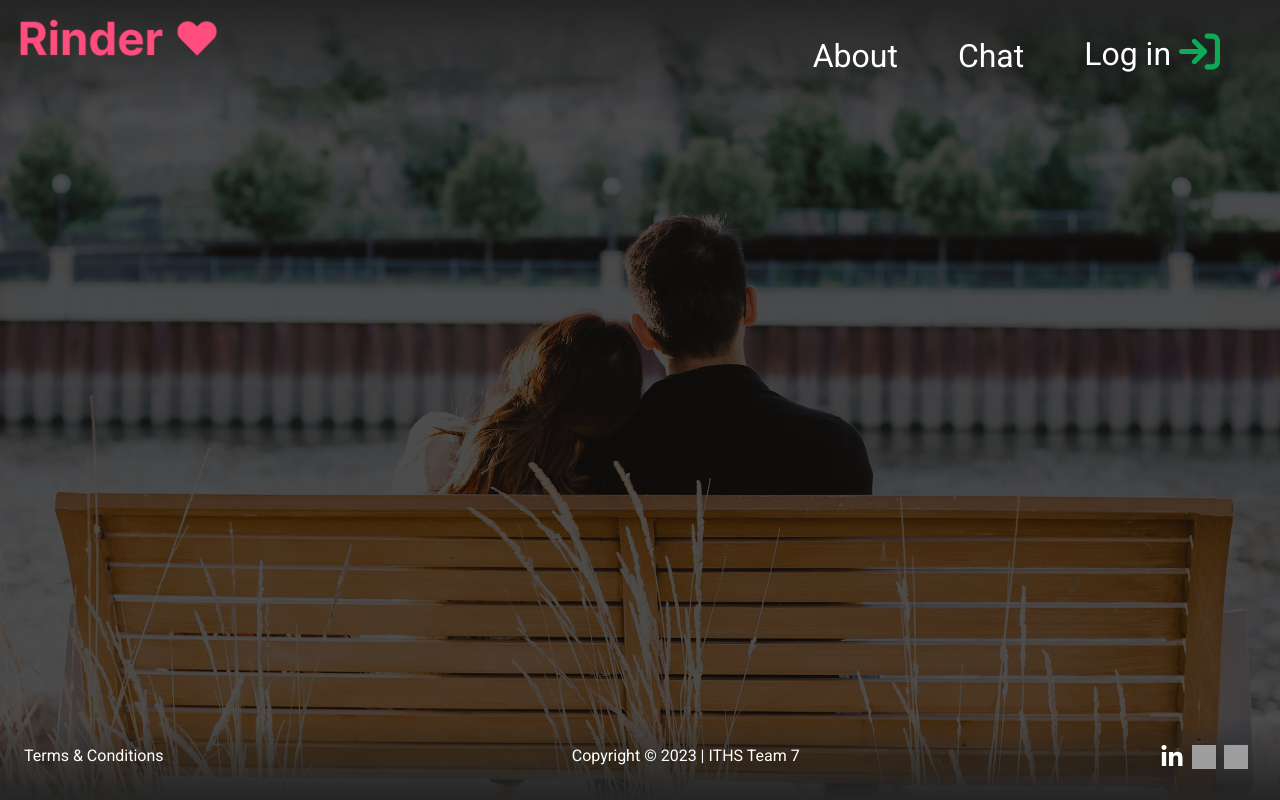
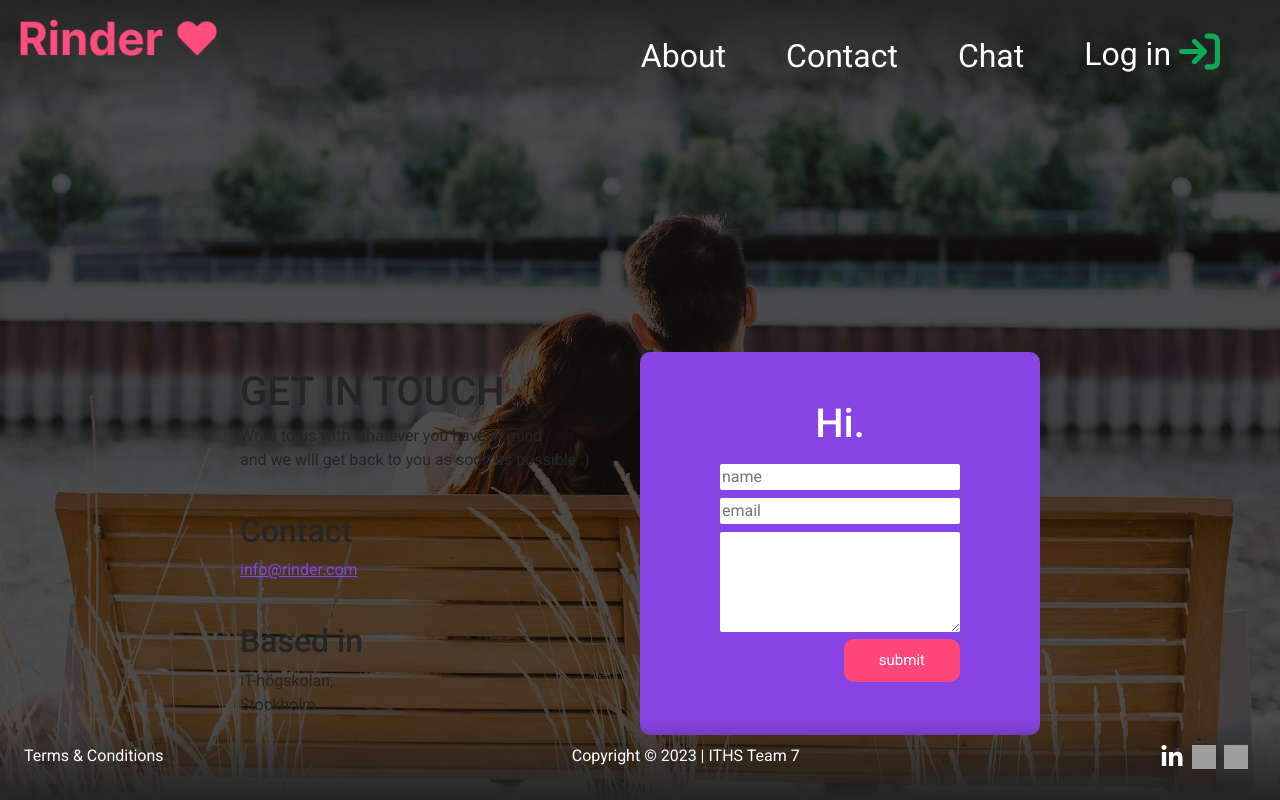
Before and after one commit to ITHS-Team-7/rinder, a Vue app: page /contact in a window 1280 px wide. Built offline with nearby package versions, Linux system fonts and the light colour scheme; grey boxes are pictures that could not be loaded.

Commit message:
lagt till contact sida

```diff
--- a/src/assets/main.css
+++ b/src/assets/main.css
@@ -22,7 +22,6 @@ footer {
   height: 80px;
 }
 
-
 body {
   background-image: linear-gradient(rgba(0, 0, 0, 0.7), rgba(0, 0, 0, 0.7)),
     url("../assets/dating.jpg");
@@ -33,10 +32,8 @@ body {
   background-attachment: fixed;
 }
 
-
 body {
   font-family: "Roboto", sans-serif;
   margin: 0px;
   padding: 0px;
-    overflow-y: hidden;
 }
--- /dev/null
+++ b/src/components/ContactPage.vue
@@ -0,0 +1,176 @@
+<script setup>
+import { RouterLink } from "vue-router";
+</script>
+
+<script>
+export default {
+  data() {
+    return {
+      submitted: false,
+    };
+  },
+  methods: {
+    onClick() {
+      this.submitted = true;
+    },
+  },
+};
+</script>
+
+<template>
+  <div class="info-container">
+    <div id="ett" class="infoClass">
+      <h1>GET IN TOUCH</h1>
+      <p>
+        Write to us with whatever you have in mind <br />
+        and we will get back to you as soon as possible :)
+      </p>
+      <br />
+
+      <h2>Contact</h2>
+      <p><a href="mailto: info@rinder.com">info@rinder.com</a></p>
+      <br />
+
+      <h2>Based in</h2>
+      <p>
+        IT-högskolan, <br />
+        Stockholm
+      </p>
+    </div>
+    <div id="tva" class="contact-form">
+      <form @submit.prevent>
+        <div class="inside-form">
+          <h1 class="hi-form">Hi.</h1>
+          <input class="inputs" type="text" name="" placeholder="name" /><br />
+          <input
+            class="inputs"
+            type="email"
+            name=""
+            placeholder="email"
+          /><br />
+          <textarea placeholder="message" class="inputs" rows="4"> </textarea
+          ><br />
+          <input
+            @click="onClick"
+            class="form-button"
+            type="submit"
+            name=""
+            value="submit"
+          />
+          <p class="p-form" v-if="submitted">
+            Thank you for your email. We have received it and will get back to
+            you soon!
+          </p>
+          <p v-else></p>
+        </div>
+      </form>
+    </div>
+  </div>
+</template>
+
+<style scoped>
+.infoClass {
+  color: #252525;
+  margin-top: 1em;
+}
+form {
+  background-color: #8843e4;
+  text-align: center;
+  border-radius: 10px;
+  align-items: center;
+  padding: 3em;
+  padding-bottom: 5em;
+  width: 25em;
+}
+.hi-form {
+  color: white;
+}
+.inputs {
+  border: none;
+  margin-top: 8px;
+  width: 15em;
+  border-radius: 2px;
+}
+.inside-form {
+  width: 15em;
+
+  margin: auto;
+}
+
+.infoClass a {
+  color: #8843e4;
+}
+.inside-form .form-button {
+  float: right;
+}
+.form-button {
+  background-color: var(--darkPink);
+  color: var(--white);
+  padding: 10px;
+  padding-left: 35px;
+  padding-right: 35px;
+  font-size: 1vw;
+  border: none;
+  border-radius: 10px;
+}
+.p-form {
+  margin-top: 4em;
+  color: white;
+}
+
+.info-container {
+  display: grid;
+  grid-template-columns: 1fr 1fr;
+  grid-template-rows: 1fr;
+  gap: 2em;
+  grid-template-areas: "ett tva";
+  margin-left: auto;
+  margin-right: auto;
+  max-width: 50em;
+  margin-top: 15em;
+}
+
+#ett {
+  grid-area: ett;
+}
+#tva {
+  grid-area: tva;
+}
+
+@media screen and (max-width: 823px) {
+  .info-container {
+    display: grid;
+    grid-template-columns: 1fr;
+    grid-template-rows: 1fr 1fr;
+    gap: 2em;
+    grid-template-areas:
+      "ett"
+      "tva";
+    margin-top: 1em;
+  }
+
+  #ett {
+    grid-area: ett;
+    margin-left: auto;
+    margin-right: auto;
+    text-align: center;
+  }
+  #tva {
+    grid-area: tva;
+    margin-left: auto;
+    margin-right: auto;
+  }
+}
+@media screen and (max-width: 1350px) {
+  .form-button {
+    background-color: var(--darkPink);
+    color: var(--white);
+    padding: 10px;
+    padding-left: 35px;
+    padding-right: 35px;
+    font-size: 15px;
+    border: none;
+    border-radius: 10px;
+  }
+}
+</style>
--- a/src/components/Header.vue
+++ b/src/components/Header.vue
@@ -23,6 +23,11 @@ import logoPink from "../assets/images/logo.png";
           <li>
             <RouterLink class="nav-link active" aria-current="page" to="/about"
               >About
+            </RouterLink>
+          </li>
+          <li>
+            <RouterLink class="nav-link active" aria-current="page" to="/contact"
+              >Contact
             </RouterLink>
           </li>
           <li>
--- a/src/router/index.js
+++ b/src/router/index.js
@@ -1,6 +1,7 @@
 import { createRouter, createWebHistory } from "vue-router";
 import HomeView from "../views/HomeView.vue";
 import ChatView from "../views/ChatView.vue";
+import ContactView from "../views/ContactView.vue";
 
 const router = createRouter({
   history: createWebHistory(import.meta.env.BASE_URL),
@@ -16,6 +17,11 @@ const router = createRouter({
       component: ChatView,
     },
     {
+      path: "/contact",
+      name: "contact",
+      component: () => import("../views/ContactView.vue"),
+    },
+    {
       path: "/about",
       name: "about",
       // route level code-splitting
--- /dev/null
+++ b/src/views/ContactView.vue
@@ -0,0 +1,7 @@
+<script setup>
+import ContactSec from "../components/ContactPage.vue";
+</script>
+
+<template>
+    <ContactSec></ContactSec>
+</template>
```
Lines whose indentation alone changed are shown as unchanged.
